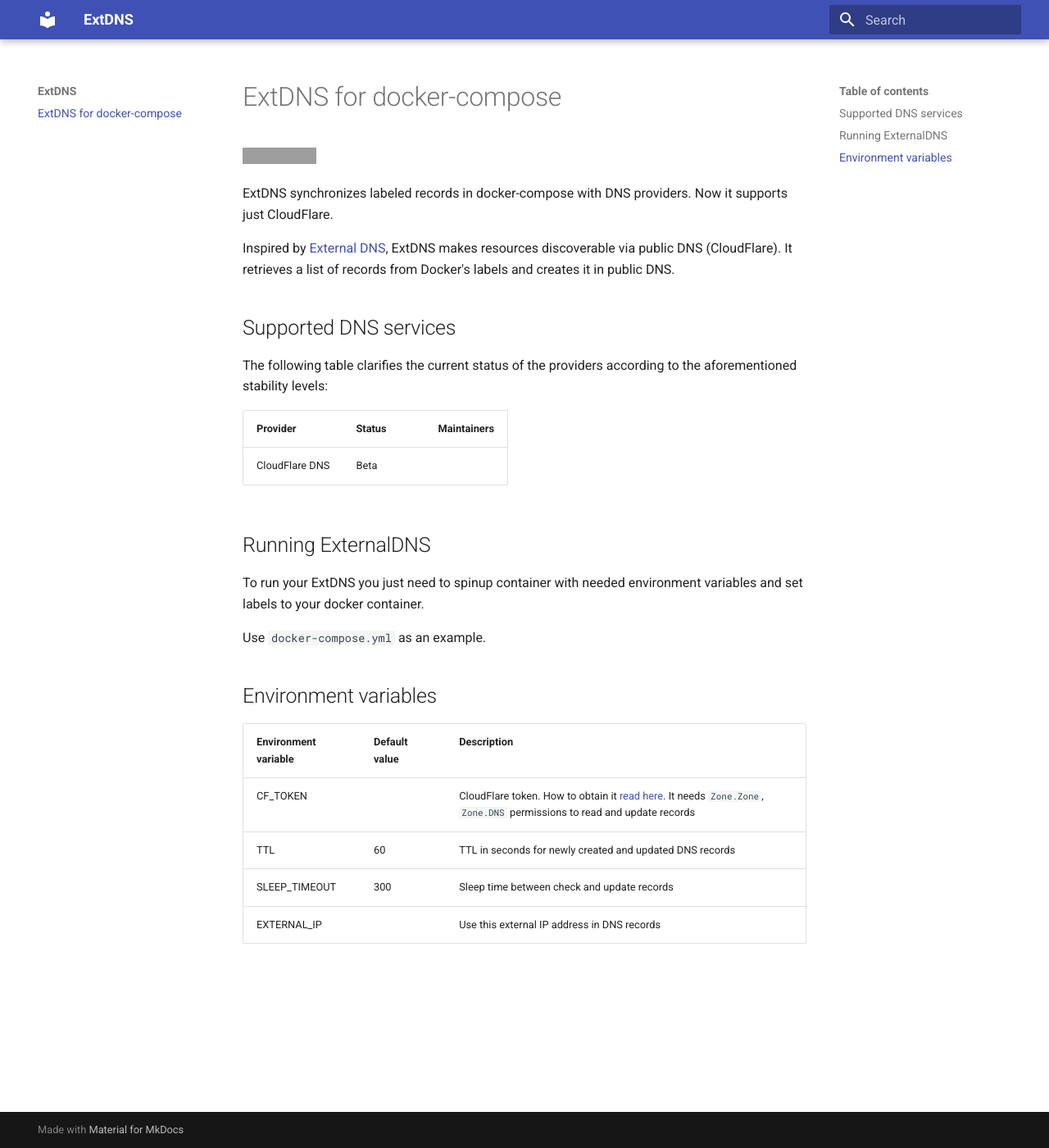
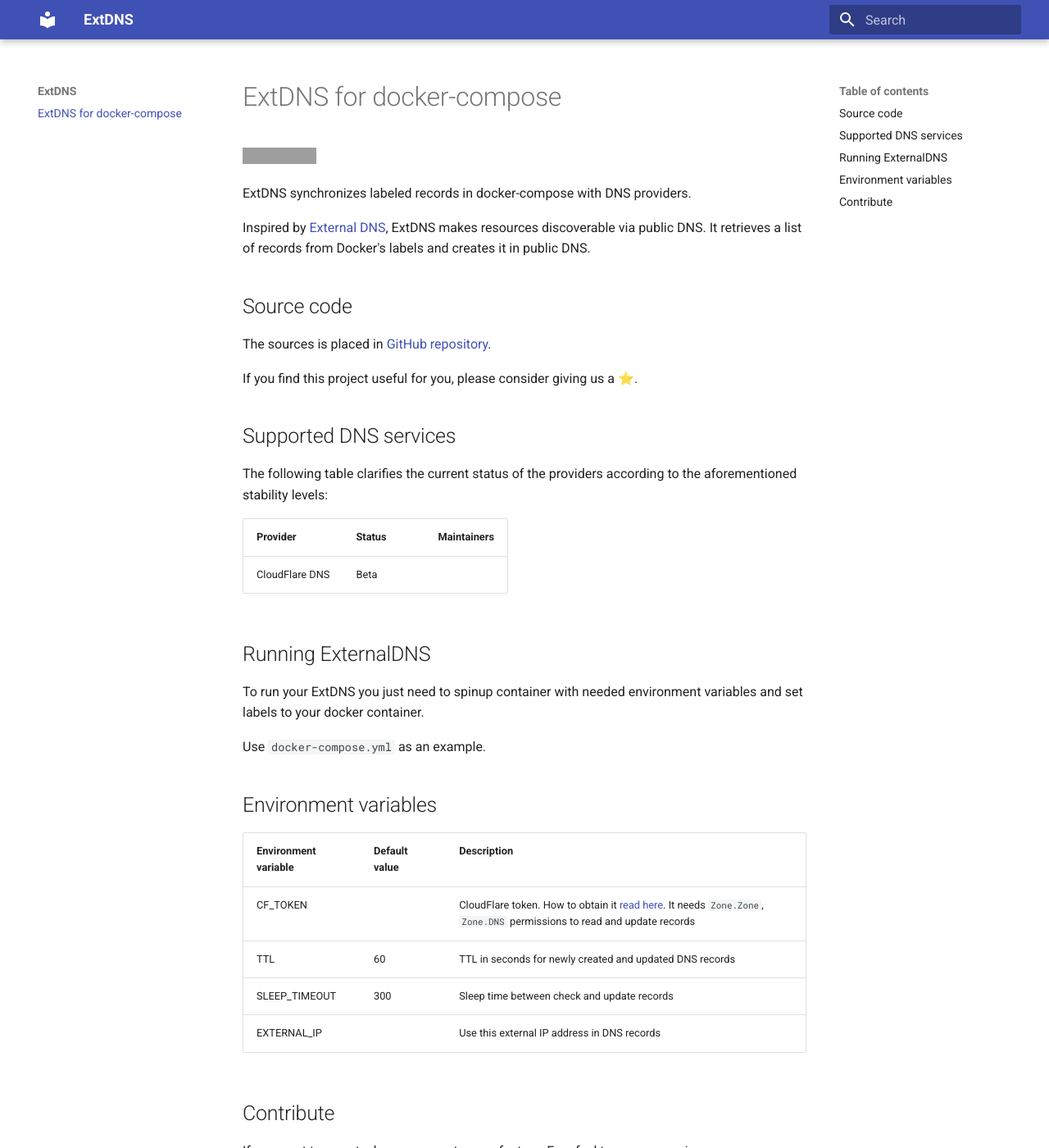
Before and after one commit to dntsk/extdns, an MkDocs documentation site: the page built from docs/index.md, in a window 1280 px wide and 1400 px high. Shown: the whole window at 82% size. Built offline with MkDocs 1.6.1 and Material for MkDocs 9.7.7, drawn with Linux system fonts in a browser that asks for light colours; some of the changed text lies outside the part shown; grey boxes are pictures that could not be loaded.

Commit message:
changings in docs

```diff
--- a/docs/index.md
+++ b/docs/index.md
@@ -2,9 +2,15 @@
 
 ![License](https://img.shields.io/github/license/dntsk/extdns)
 
-ExtDNS synchronizes labeled records in docker-compose with DNS providers. Now it supports just CloudFlare.
+ExtDNS synchronizes labeled records in docker-compose with DNS providers.
 
-Inspired by [External DNS](https://github.com/kubernetes-sigs/external-dns), ExtDNS makes resources discoverable via public DNS (CloudFlare). It retrieves a list of records from Docker's labels and creates it in public DNS.
+Inspired by [External DNS](https://github.com/kubernetes-sigs/external-dns), ExtDNS makes resources discoverable via public DNS. It retrieves a list of records from Docker's labels and creates it in public DNS.
+
+## Source code
+
+The sources is placed in [GitHub repository](https://github.com/dntsk/extdns).
+
+If you find this project useful for you, please consider giving us a ⭐.
 
 ## Supported DNS services
 
@@ -28,3 +34,12 @@ Use `docker-compose.yml` as an example.
 | TTL                  | 60            | TTL in seconds for newly created and updated DNS records
 | SLEEP_TIMEOUT        | 300           | Sleep time between check and update records
 | EXTERNAL_IP          |               | Use this external IP address in DNS records
+
+
+## Contribute
+
+If you want to report a bug or request a new feature. Free feel to open a new issue.
+
+If you want to modify Uptime Kuma, this guideline maybe useful for you: https://github.com/dntsk.extdns/blob/master/CONTRIBUTING.md
+
+English proofreading is needed too, because my grammar is not that great sadly. Feel free to correct my grammar in this Readme or source code.
```
Also changed, not shown: README.md (+9 -2 lines).
